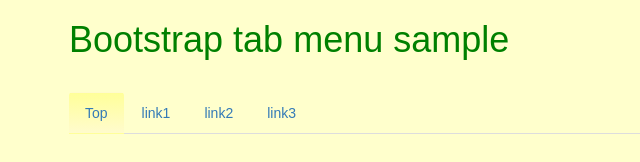
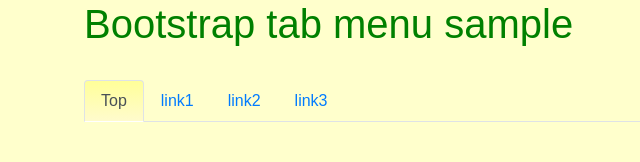
Before and after one commit to hiroshikuze/bootstrap_tab_menu_sample, a plain HTML site: page docs/index.html in a window 1280 px wide. Shown: the whole page, without its empty margins (1-641 px from the left). Drawn offline with nearby package versions, Linux system fonts and the light colour scheme.

Commit message:
Update header and document.

```diff
--- a/docs/index.html
+++ b/docs/index.html
@@ -1,11 +1,11 @@
 <!DOCTYPE html>
 <html>
 <head>
-<script type="text/javascript" src="//getbootstrap.com/dist/js/bootstrap.js"></script>
-<link type="text/css" rel="stylesheet" href="//getbootstrap.com/dist/css/bootstrap.css"/>
-<script type="text/javascript" src="//code.jquery.com/jquery.min.js"></script>
-<title>Bootstrap tab menu sample</title>
-<style type="text/css">
+  <link href="https://stackpath.bootstrapcdn.com/bootstrap/4.3.1/css/bootstrap.min.css" rel="stylesheet" integrity="sha384-ggOyR0iXCbMQv3Xipma34MD+dH/1fQ784/j6cY/iJTQUOhcWr7x9JvoRxT2MZw1T" crossorigin="anonymous">
+  <script src="https://stackpath.bootstrapcdn.com/bootstrap/4.3.1/js/bootstrap.bundle.min.js" integrity="sha384-xrRywqdh3PHs8keKZN+8zzc5TX0GRTLCcmivcbNJWm2rs5C8PRhcEn3czEjhAO9o" crossorigin="anonymous"></script>
+  <script type="text/javascript" src="https://code.jquery.com/jquery.min.js"></script>
+  <title>Bootstrap tab menu sample</title>
+  <style type="text/css">
   body {
     margin: 0px 0px 0px 0px;
     background-color: #ffffcc;
@@ -20,7 +20,7 @@
   #menu > ul.nav.nav-tabs > li.nav-item > a.nav-link.active {
     background: linear-gradient(#FFFF99, #FFFBCD);
   }
-</style>
+  </style>
 </head>
 <body>
   <div class="container">
```
Also changed, not shown: 1 other file.
